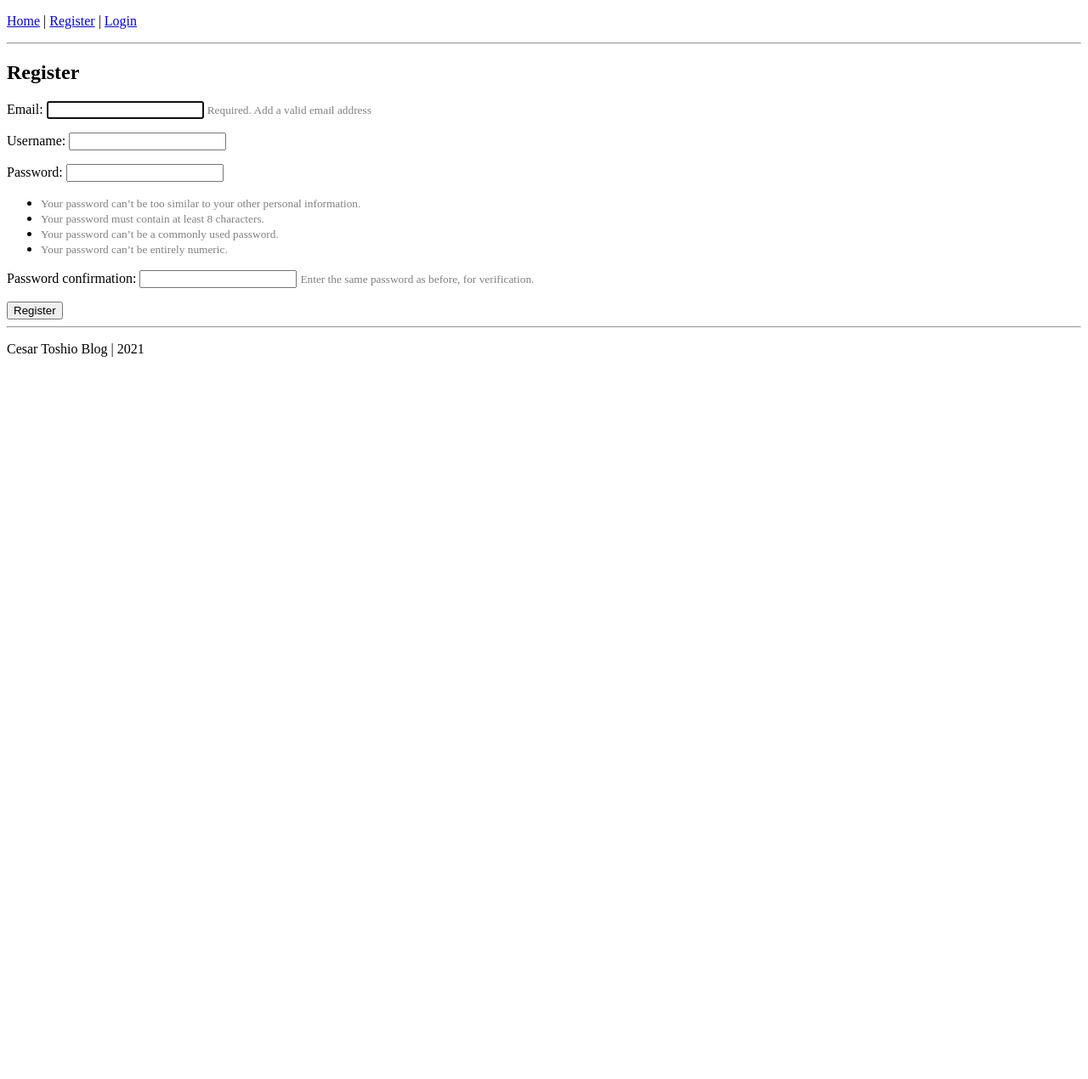
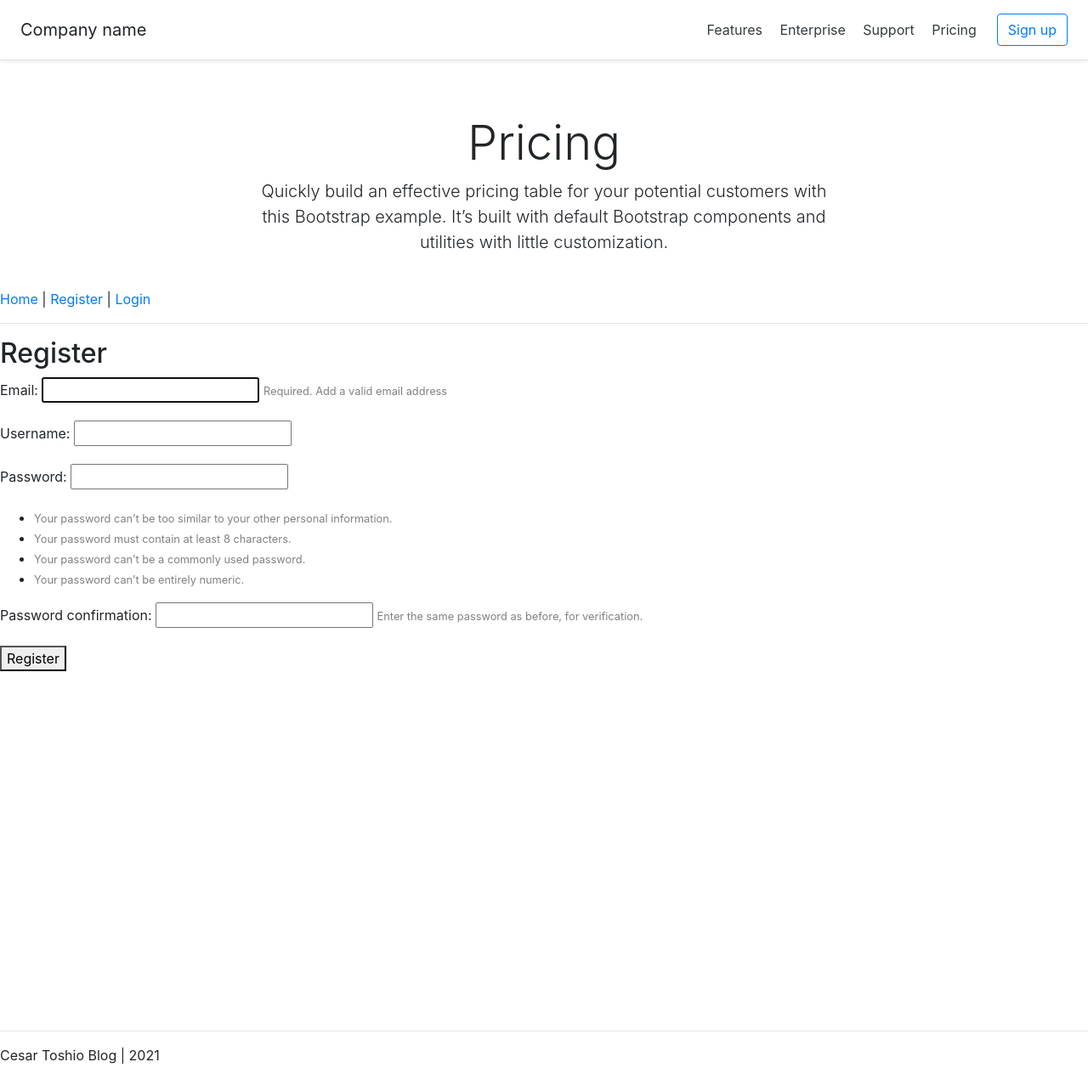
Before and after one commit to ctoshio/MySiteDjango, a Django app: page /register/ in a window 1280 px wide. Shown: the whole page at 85% size. Before the commit the page ends 420 px from the top, so only its background shows below. Run offline with Django 3.2, Linux system fonts and the light colour scheme; some libraries are stand-ins or nearby versions.

Commit message:
18- adding boostrap v4.3

```diff
--- a/templates/base.html
+++ b/templates/base.html
@@ -2,37 +2,33 @@
 <html lang="en">
 
 <head>
-    <meta charset="UTF-8">
-    <meta http-equiv="X-UA-Compatible" content="IE=edge">
-    <meta name="viewport" content="width=device-width, initial-scale=1.0">
+    <!-- Required meta tags -->
+    <meta charset="utf-8">
+    <meta name="viewport" content="width=device-width, initial-scale=1">
     <title>This is the header</title>
 
-    {% if request.user.is_authenticated %}
-        <p><a href="{% url 'home' %}">Home</a> |
-            <a href="{% url 'account' %}">Account</a> |
-            <a href="{% url 'logout' %}">Logout</a></p>
-        <p>Hello, {{request.user.username}}</p>
-    {% else %}
-        <p>
-            <a href="{% url 'home' %}">Home</a> |
-            <a href="{% url 'register' %}">Register</a> |
-            <a href="{% url 'login' %}"> Login</a>
-        </p>
-    {% endif %}
-    <hr>
-
+    {% include 'snippets/header.html' %}
 
 </head>
 
 <body>
-    {% block content %}
+    <!-- Body -->
+    <style type="text/css">
+        .main{
+            min-height: 100vh;
+            height: 100%;
+        }
 
-    {% endblock content %}
+    </style>
+    <div class="main">
+        {% block content %}
+
+        {% endblock content %}
+    </div>
+    <!-- End Body -->
+
+    {% include 'snippets/footer.html' %}
+
 </body>
 
-<footer>
-    <hr>
-    <p>Cesar Toshio Blog | 2021</p>
-
-</footer>
 </html>
--- /dev/null
+++ b/templates/snippets/footer.html
@@ -0,0 +1,9 @@
+    <hr>
+    <p>Cesar Toshio Blog | 2021</p>
+
+    <script src="https://code.jquery.com/jquery-3.3.1.slim.min.js" integrity="sha384-q8i/X+965DzO0rT7abK41JStQIAqVgRVzpbzo5smXKp4YfRvH+8abtTE1Pi6jizo"
+    crossorigin="anonymous"></script>
+    <script src="https://cdnjs.cloudflare.com/ajax/libs/popper.js/1.14.7/umd/popper.min.js" integrity="sha384-UO2eT0CpHqdSJQ6hJty5KVphtPhzWj9WO1clHTMGa3JDZwrnQq4sF86dIHNDz0W1"
+    crossorigin="anonymous"></script>
+    <script src="https://stackpath.bootstrapcdn.com/bootstrap/4.3.1/js/bootstrap.min.js" integrity="sha384-JjSmVgyd0p3pXB1rRibZUAYoIIy6OrQ6VrjIEaFf/nJGzIxFDsf4x0xIM+B07jRM"
+    rossorigin="anonymous"></script>
--- /dev/null
+++ b/templates/snippets/header.html
@@ -0,0 +1,53 @@
+<link rel="stylesheet" href="https://stackpath.bootstrapcdn.com/bootstrap/4.3.1/css/bootstrap.min.css"
+integrity="sha384-ggOyR0iXCbMQv3Xipma34MD+dH/1fQ784/j6cY/iJTQUOhcWr7x9JvoRxT2MZw1T"
+crossorigin="anonymous">
+
+<style type="text/css">
+@media (min-width: 768px) {
+  html {
+    font-size: 16px;
+  }
+}
+
+.container {
+  max-width: 960px;
+}
+
+.pricing-header {
+  max-width: 700px;
+}
+
+.card-deck .card {
+  min-width: 220px;
+}
+</style>
+
+<div class="d-flex flex-column flex-md-row align-items-center p-3 px-md-4 mb-3 bg-white border-bottom shadow-sm">
+    <h5 class="my-0 mr-md-auto font-weight-normal">Company name</h5>
+    <nav class="my-2 my-md-0 mr-md-3">
+      <a class="p-2 text-dark" href="#">Features</a>
+      <a class="p-2 text-dark" href="#">Enterprise</a>
+      <a class="p-2 text-dark" href="#">Support</a>
+      <a class="p-2 text-dark" href="#">Pricing</a>
+    </nav>
+    <a class="btn btn-outline-primary" href="#">Sign up</a>
+</div>
+
+<div class="pricing-header px-3 py-3 pt-md-5 pb-md-4 mx-auto text-center">
+    <h1 class="display-4">Pricing</h1>
+    <p class="lead">Quickly build an effective pricing table for your potential customers with this Bootstrap example. It’s built with default Bootstrap components and utilities with little customization.</p>
+</div>
+
+{% if request.user.is_authenticated %}
+    <p><a href="{% url 'home' %}">Home</a> |
+        <a href="{% url 'account' %}">Account</a> |
+        <a href="{% url 'logout' %}">Logout</a></p>
+    <p>Hello, {{request.user.username}}</p>
+{% else %}
+    <p>
+        <a href="{% url 'home' %}">Home</a> |
+        <a href="{% url 'register' %}">Register</a> |
+        <a href="{% url 'login' %}"> Login</a>
+    </p>
+{% endif %}
+<hr>
```
